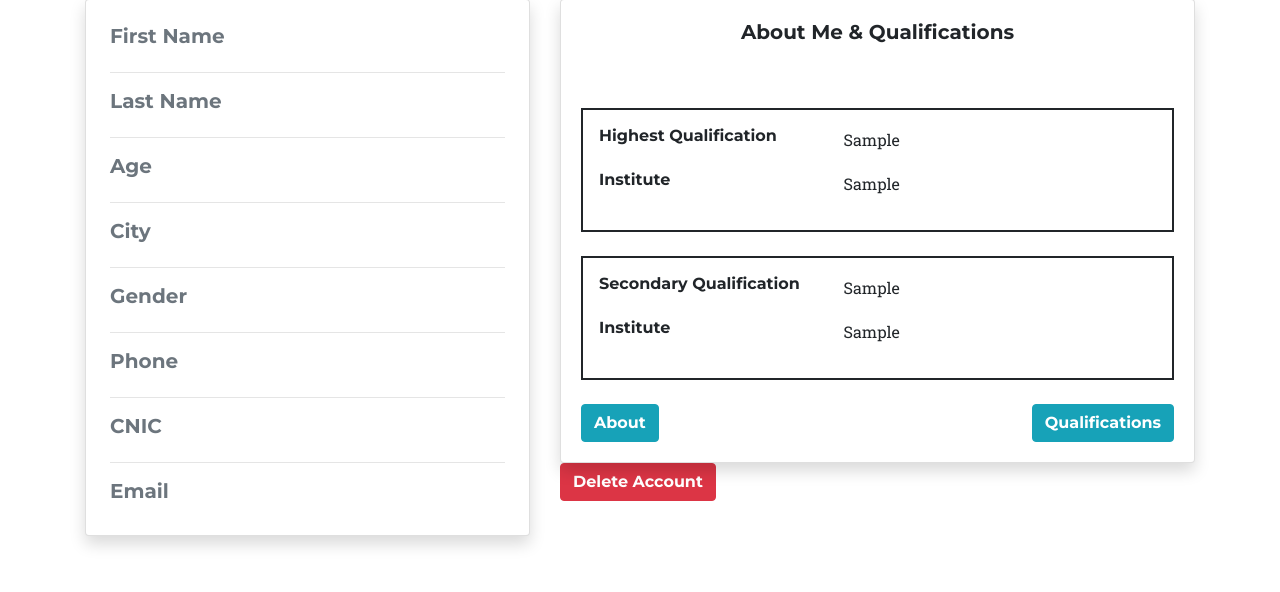
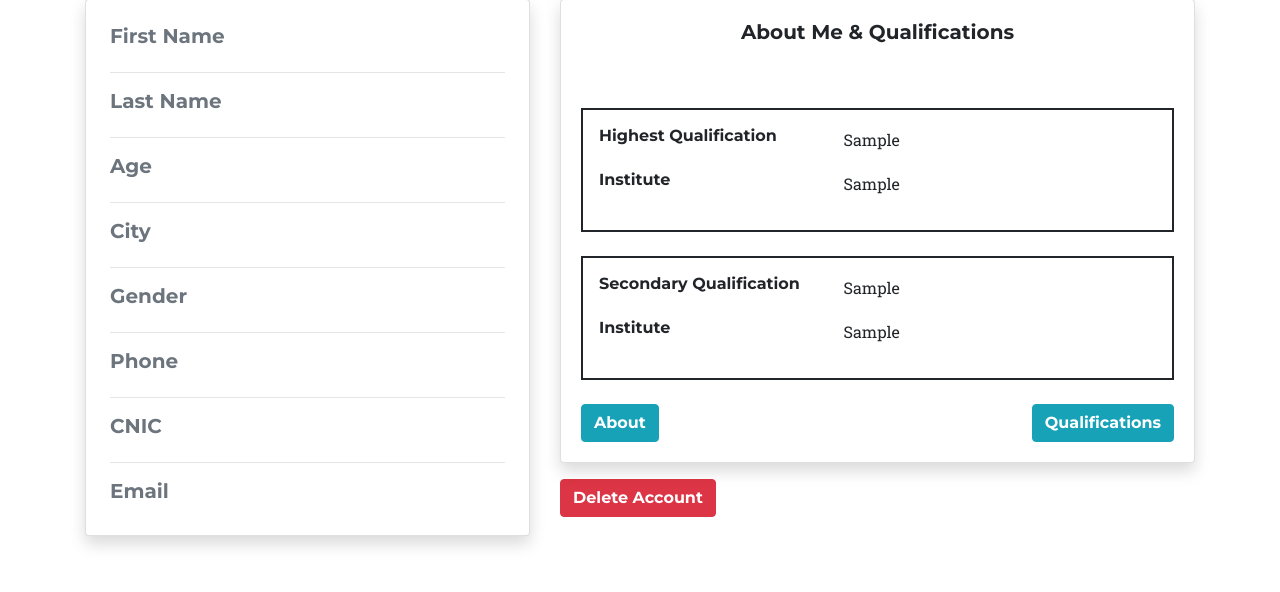
Before and after one commit to UsamaKashif/studentutor, a Django app: template main/tutors/templates/tutors/tutor_dashboard.html in a window 1280 px wide. Shown: the part 644-1236 px from the top of the page. Run offline with Django 3.2, Linux system fonts and the light colour scheme; the template is opened without the code that fills it: most values are stand-ins (such as "Sample title", 1, 10 or a date in 2020); form fields are guessed from the names that the template uses; some libraries are stand-ins or nearby versions; some web fonts are replaced.

Commit message:
minor changes

```diff
--- a/main/tutors/templates/tutors/about_qual.html
+++ b/main/tutors/templates/tutors/about_qual.html
@@ -10,7 +10,7 @@
 {% endblock %}
 
 {% block nav %}
-    {% include 'tutors/navbar.html' %}
+    {% include 'tutors/navBar.html' %}
 {% endblock %}
 
 
--- a/main/tutors/templates/tutors/tutor_dashboard.html
+++ b/main/tutors/templates/tutors/tutor_dashboard.html
@@ -325,7 +325,7 @@
                     </div>
                 {% endif %}
             </div>
-            <a class="btn btn-danger"  href="{% url 'del_tutor' %}" style="color: white;">Delete Account</a>
+            <a class="btn btn-danger mt-3"  href="{% url 'del_tutor' %}" style="color: white;">Delete Account</a>
         </div>
     </div>
 </div>
```
